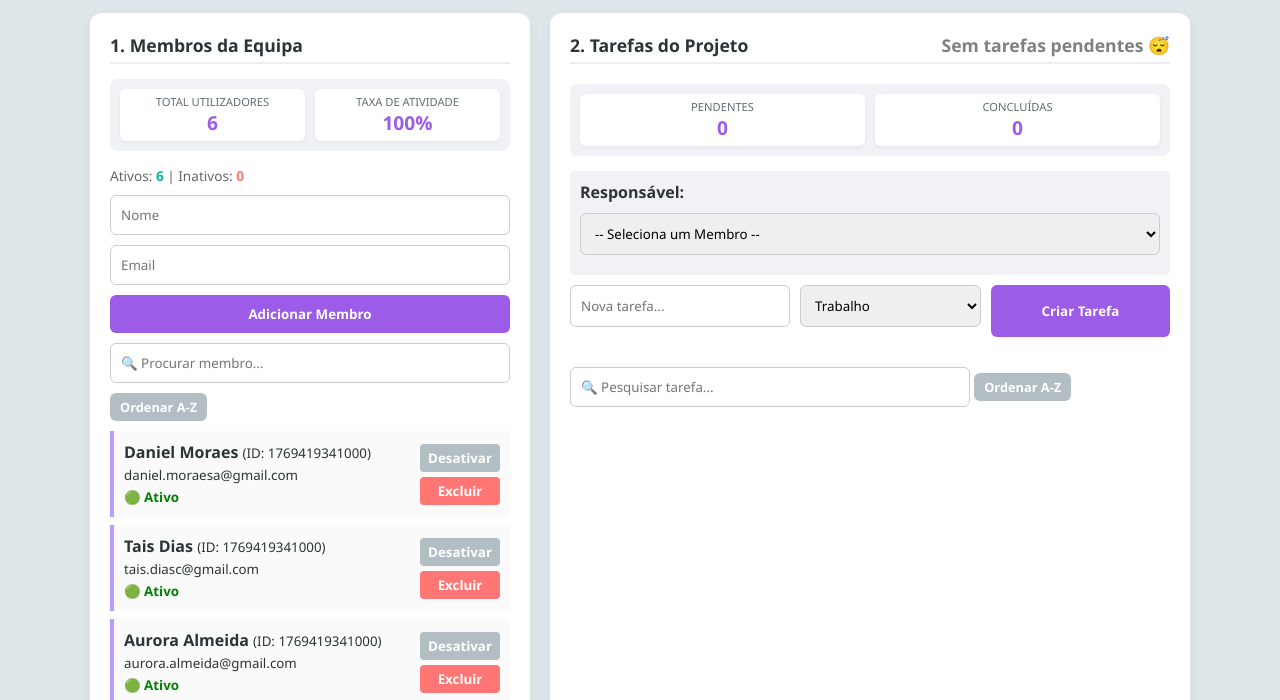
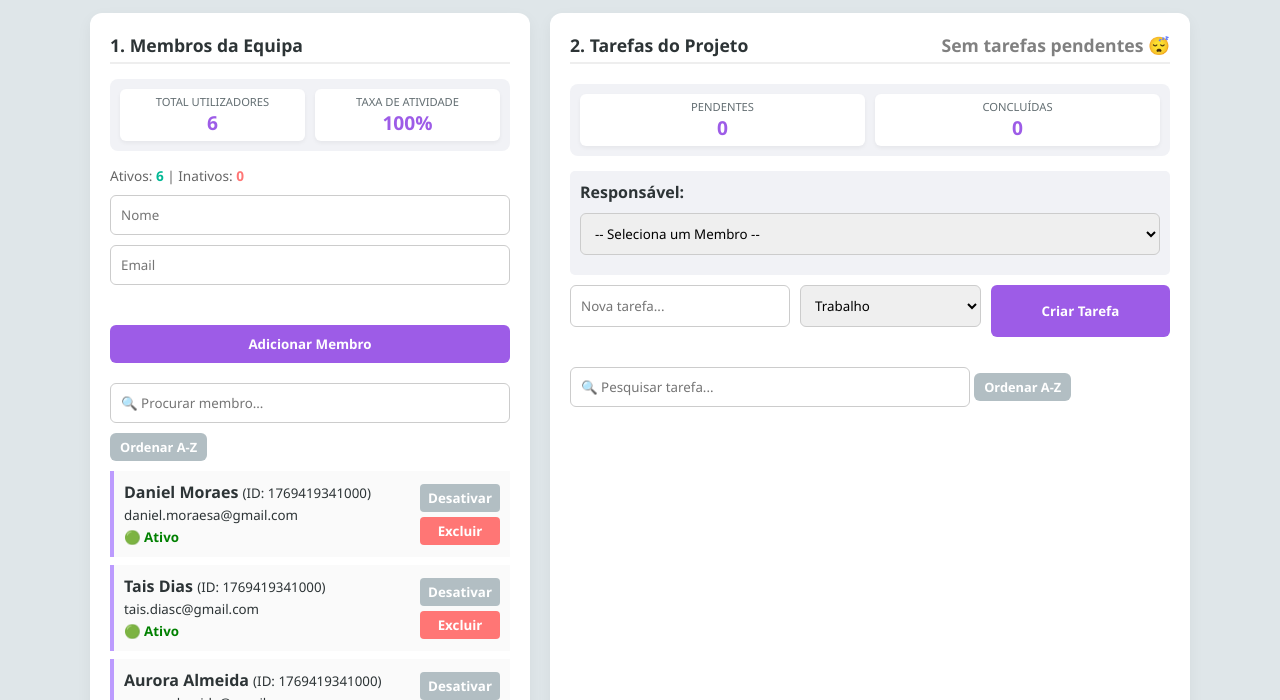
Before and after one commit to DebsAndrade/sistema-de-gestao-integrado, a website built with Vite: page index.html in a window 1280 px wide. Both pictures are taken after typing "Sample", "name@example.com" into the empty fields and a click on the button "Adicionar Membro". Shown: the part 100-800 px from the top of the page. Built offline with nearby package versions, Linux system fonts and the light colour scheme.

Commit message:
feat: Adiciona mensagem de erro para validação de usuários e estiliza botão de adicionar membro

```diff
--- a/index.html
+++ b/index.html
@@ -45,6 +45,9 @@
           <div class="form-box">
             <input id="user_nome" type="text" placeholder="Nome" />
             <input id="user_email" type="email" placeholder="Email" />
+
+            <p id="msg_erro_user" class="error-msg"></p>
+
             <button id="user_addBtn" class="btn-user">Adicionar Membro</button>
           </div>
 
--- a/src/style.css
+++ b/src/style.css
@@ -168,6 +168,10 @@ button {
   width: 100%;
 }
 
+.btn-user {
+  margin-bottom: 10px;
+}
+
 .btn-primary,
 .btn-user {
   background: var(--primary);
--- a/src/ui/RenderUser.ts
+++ b/src/ui/RenderUser.ts
@@ -1,5 +1,11 @@
 import { getUtilizadores, adicionarUtilizador } from "@services/UserService";
 import { UtilizadorClass } from "@models/Utilizador";
+
+function mostrarErro(mensagem: string): void {
+  const pMsgErro = document.getElementById("msg_erro_user") as HTMLParagraphElement;
+  pMsgErro.textContent = mensagem;
+  pMsgErro.style.color = "red";
+}
 
 export function atualizarSelectResponsaveis() {
   const selResponsavel = document.getElementById(
@@ -190,14 +196,16 @@ function addUtilizadorEventListener() {
   ) as HTMLInputElement;
   btnAddUser.addEventListener("click", () => {
     if (!inUserNome.value || !inUserEmail.value) {
-      alert("Preenche os dados do utilizador.");
+      mostrarErro("Preenche os dados do utilizador.");
       return;
     }
 
     if (!inUserEmail.value.includes("@") || !inUserEmail.value.includes(".")) {
-      alert("Email inválido. Precisa ter '@' e '.'");
+      mostrarErro("Email inválido. Precisa ter '@' e '.'");
       return;
     }
+
+    mostrarErro("");
 
     adicionarUtilizador(inUserNome.value, inUserEmail.value);
 
```
